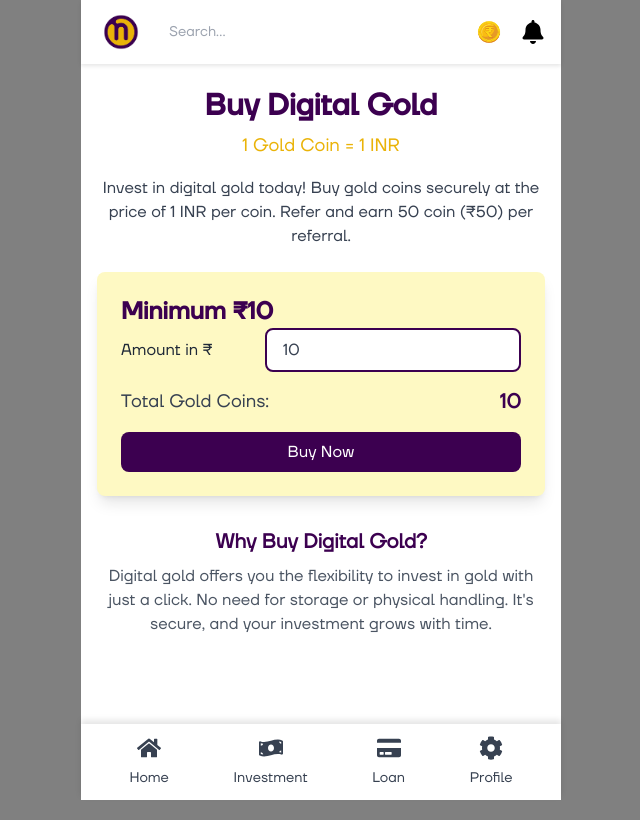
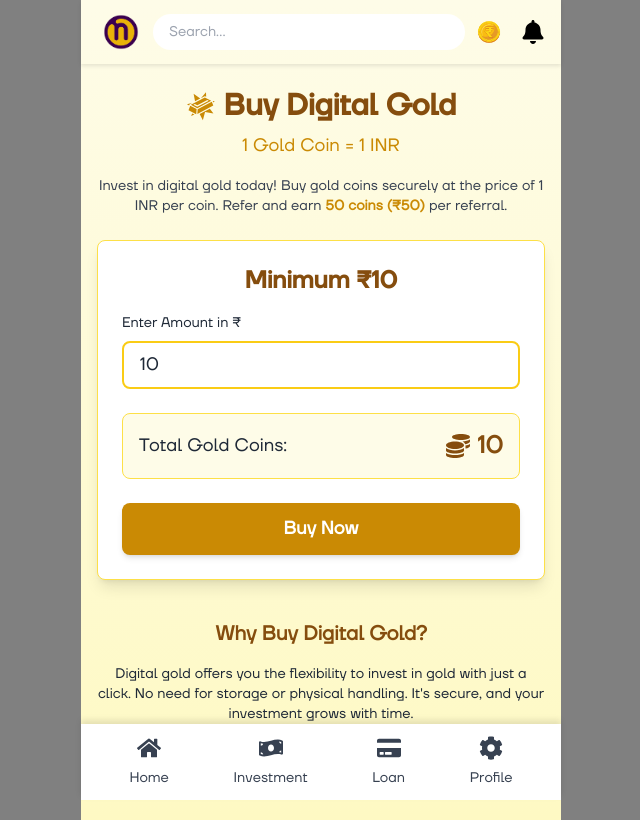
Before and after one commit to Kamlesh9680/niiki, a React (Create React App) app in the folder frontend/: page /digitalgold in a window 1280 px wide. Shown: the whole page, without its empty margins (319-959 px from the left). Built offline with nearby package versions, Linux system fonts and the light colour scheme; sample sign-in values are in the browser's storage.

Commit message:
Update DigitalGold.js

```diff
--- a/frontend/src/components/DigitalGold.js
+++ b/frontend/src/components/DigitalGold.js
@@ -1,7 +1,9 @@
 import React, { useState } from "react";
 import { useNavigate } from "react-router-dom";
-import BottomNav from '../components/BottomNav';
-import Header from '../components/Header';
+import BottomNav from "../components/BottomNav";
+import Header from "../components/Header";
+import { FaCoins } from "react-icons/fa"; // Icon for coins
+import { GiGoldBar } from "react-icons/gi"; // Icon for gold bars
 
 const DigitalGold = () => {
   const [amount, setAmount] = useState(10); // Default minimum amount
@@ -26,49 +28,78 @@ const DigitalGold = () => {
   };
 
   return (
-        <div className="page-wrapper max-w-[480px] mx-auto">
+    <div className="page-wrapper max-w-[480px] mx-auto bg-gradient-to-b from-yellow-50 to-yellow-100 min-h-screen">
       <Header />
-            <div className="page-container">
+      <div className="page-container px-4 py-6">
         <div className="text-center mb-6">
-                    <h1 className="text-3xl font-bold text-customPurple">Buy Digital Gold</h1>
-                    <p className="text-yellow-500 text-lg mt-2">1 Gold Coin = 1 INR</p>
-                    <p className="text-gray-700 mt-4">
-                        Invest in digital gold today! Buy gold coins securely at the price of 1 INR per coin. Refer and earn 50 coin (₹50) per referral.
+          <h1 className="text-3xl font-extrabold text-yellow-800 flex items-center justify-center">
+            <GiGoldBar className="mr-2 text-yellow-600" /> Buy Digital Gold
+          </h1>
+          <p className="text-yellow-600 text-lg mt-2 font-medium">
+            1 Gold Coin = 1 INR
+          </p>
+          <p className="text-gray-700 mt-4 text-sm">
+            Invest in digital gold today! Buy gold coins securely at the price
+            of 1 INR per coin. Refer and earn{" "}
+            <span className="text-yellow-600 font-bold">50 coins (₹50)</span> per
+            referral.
           </p>
         </div>
 
-                <div className="bg-yellow-100 p-6 rounded-lg shadow-lg">
-                    <h2 className="text-2xl font-semibold text-customPurple">Minimum ₹10</h2>
-                    <form onSubmit={handleSubmit} className="space-y-4">
-                        <div className="flex justify-between items-center">
-                            <label htmlFor="amount" className="text-gray-800 font-medium">Amount in ₹</label>
+        <div className="bg-white p-6 rounded-lg shadow-lg border border-yellow-300">
+          <h2 className="text-2xl font-semibold text-yellow-800 text-center mb-4">
+            Minimum ₹10
+          </h2>
+          <form onSubmit={handleSubmit} className="space-y-6">
+            {/* Amount Input */}
+            <div className="flex flex-col space-y-2">
+              <label
+                htmlFor="amount"
+                className="text-gray-800 font-medium text-sm"
+              >
+                Enter Amount in ₹
+              </label>
               <input
                 type="number"
                 id="amount"
                 value={amount}
                 onChange={handleAmountChange}
                 min="10"
-                                className="border-2 border-customPurple rounded-lg px-4 py-2 text-gray-700"
+                className="border-2 border-yellow-400 rounded-lg px-4 py-2 text-gray-800 text-lg focus:outline-none focus:ring-2 focus:ring-yellow-600"
               />
             </div>
 
-                        <div className="flex justify-between items-center">
-                            <span className="text-lg text-gray-700">Total Gold Coins:</span>
-                            <span className="text-xl font-semibold text-customPurple">{coins}</span>
+            {/* Total Gold Coins */}
+            <div className="flex justify-between items-center bg-yellow-50 p-4 rounded-lg border border-yellow-300">
+              <span className="text-lg text-gray-800 font-medium">
+                Total Gold Coins:
+              </span>
+              <span className="text-2xl font-bold text-yellow-800 flex items-center">
+                <FaCoins className="mr-2" />
+                {coins}
+              </span>
             </div>
 
+            {/* Buy Button */}
             <button
               type="submit"
-                            className="w-full bg-customPurple text-white py-2 rounded-lg hover:bg-customPurple-600 focus:outline-none transition duration-300"
+              className="w-full bg-yellow-600 text-white py-3 rounded-lg hover:bg-yellow-700 focus:outline-none transition duration-300 font-semibold text-lg shadow-md"
             >
               Buy Now
             </button>
           </form>
         </div>
 
-                <div className="mt-8 text-center text-gray-600">
-                    <h3 className="text-xl font-semibold text-customPurple">Why Buy Digital Gold?</h3>
-                    <p className="mt-2">Digital gold offers you the flexibility to invest in gold with just a click. No need for storage or physical handling. It's secure, and your investment grows with time.</p>
+        {/* Why Buy Digital Gold */}
+        <div className="mt-10 text-center text-gray-800 space-y-4">
+          <h3 className="text-xl font-semibold text-yellow-800">
+            Why Buy Digital Gold?
+          </h3>
+          <p className="text-sm">
+            Digital gold offers you the flexibility to invest in gold with just
+            a click. No need for storage or physical handling. It's secure, and
+            your investment grows with time.
+          </p>
         </div>
       </div>
       <BottomNav />
```
Lines whose indentation alone changed are shown as unchanged.
